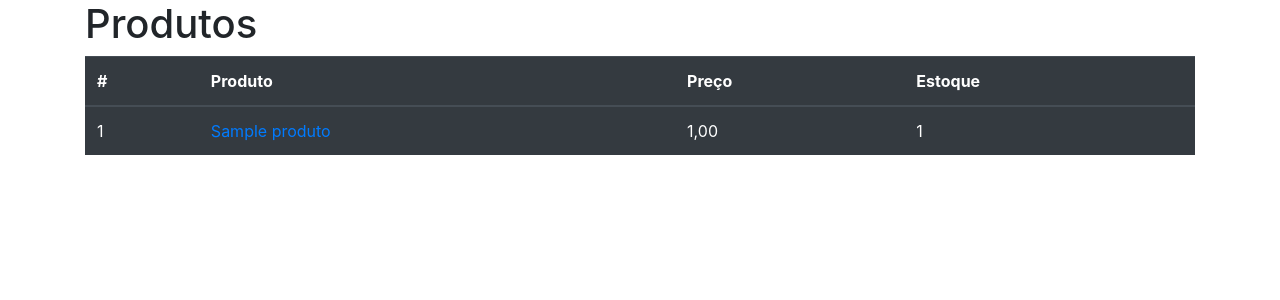
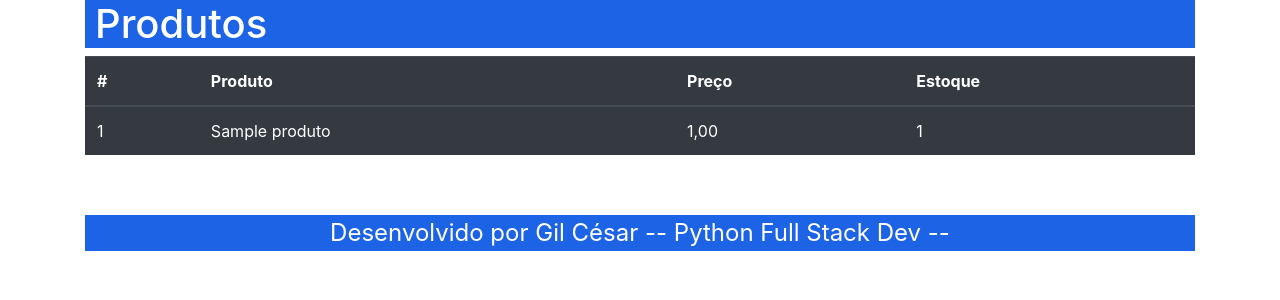
Before and after one commit to gil-cesar-martins/django2, a Django app: page / in a window 1280 px wide. Shown: the top 300 px of the page. Run offline with Django 4.2, Linux system fonts and the light colour scheme; tables that the repository leaves empty hold one stand-in row (values such as "Sample post"); grey boxes marked "Sample" are stand-in pictures; parts of the project's set-up code (start-up, migrations or seed data) failed here and were passed over; some libraries are stand-ins or nearby versions.

Commit message:
Seções de usuários

```diff
--- /dev/null
+++ b/core/static/css/styles.css
@@ -0,0 +1,18 @@
+a{
+    color: #ffffff;
+}
+
+.container h1{
+    color: #ffffff;
+    background-color: rgb(28, 99, 230);
+    padding-left: 10px;
+
+
+}
+
+.bg-footer{
+    font-size: 18pt;
+    margin-top: 60px;
+    background-color: rgb(28, 99, 230);
+    color: #ffffff;
+}
--- a/core/templates/index.html
+++ b/core/templates/index.html
@@ -1,4 +1,5 @@
 {% load bootstrap4 %}
+{% load static %}
 <!DOCTYPE html>
 <html lang="pt-br">
 <head>
@@ -6,6 +7,7 @@
 
     <title>Index</title>
     {% bootstrap_css %}
+    <link href="{% static 'css/styles.css' %}" rel="stylesheet">
 </head>
 <body>
     <div class="container">
@@ -21,7 +23,7 @@
                 </tr>
             </thead>
             <tbody>
-                {% for produto in produto %}
+                {% for produto in produtos %}
                     <tr>
                         <td scope="row">{{ produto.id }}</td>
                         <td scope="row"><a href="#modal{{produto.id}}" data-toggle="modal">{{ produto.nome }}</a></td>
@@ -45,7 +47,9 @@
                 {% endfor %}
             </tbody>
         </table>
-
+        <footer class=" container-fluid text-center bg-footer margin">
+            <p>Desenvolvido por Gil César -- Python Full Stack Dev --</p>
+        </footer>
     </div>
 {% bootstrap_javascript jquery='full' %}
 </body>
--- a/core/views.py
+++ b/core/views.py
@@ -1,13 +1,13 @@
-
 from django.shortcuts import render
 from django.contrib import messages
+from django.shortcuts import redirect
 
 from .forms import ContatoForm, ProdutoModelForm
 from .models import Produto
 
 def index(request):
     context = {
-        'produto': Produto.objects.all()
+        'produtos': Produto.objects.all()
     }
     return render(request, 'index.html', context)
 
@@ -19,30 +19,33 @@ def contato(request):
         if form.is_valid():
             form.send_mail()
 
-            messages.success(request,'E-mail enviado com sucesso!')
+            messages.success(request, 'E-mail enviado com sucesso!')
             form = ContatoForm()
         else:
             messages.error(request, 'Erro ao enviar e-mail')
     context = {
         'form': form
     }
-    return render(request, 'contato.html',context)
+    return render(request, 'contato.html', context)
 
 
 def produto(request):
-    if str(request.method) == 'POST':
-        form = ProdutoModelForm(request.POST, request.FILES)
-        if form.is_valid():
+    if str(request.user) != 'AnonymousUser':
+        if str(request.method) == 'POST':
+            form = ProdutoModelForm(request.POST, request.FILES)
+            if form.is_valid():
 
-            form.save()
+                form.save()
 
-            messages.success(request, 'Produto salvo com sucesso.')
+                messages.success(request, 'Produto salvo com sucesso.')
+                form = ProdutoModelForm()
+            else:
+                messages.error(request, 'Erro ao salvar produto.')
+        else:
             form = ProdutoModelForm()
-        else:
-            messages.error(request, 'Erro ao salvar produto.')
+        context = {
+            'form': form
+        }
+        return render(request, 'produto.html', context)
     else:
-        form = ProdutoModelForm()
-    context = {
-        'form': form
-    }
-    return render(request, 'produto.html', context)
+        return redirect('index')
```
